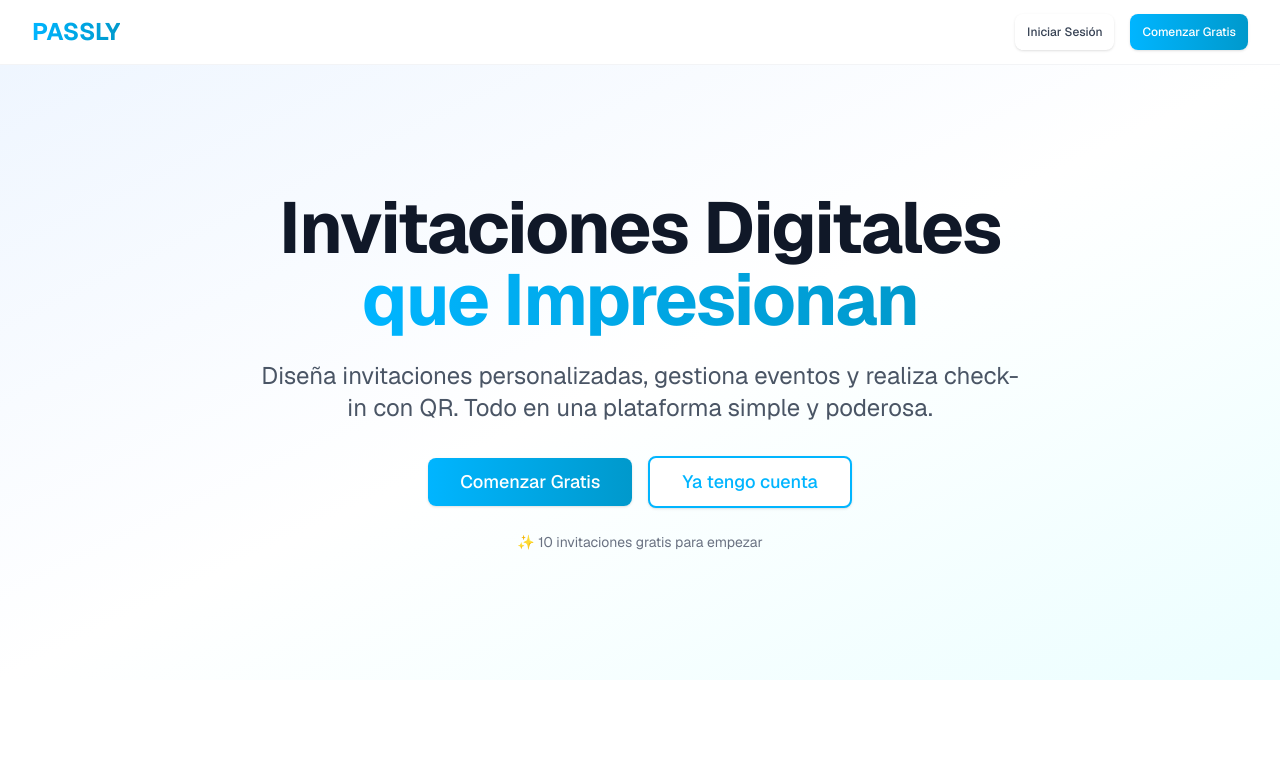
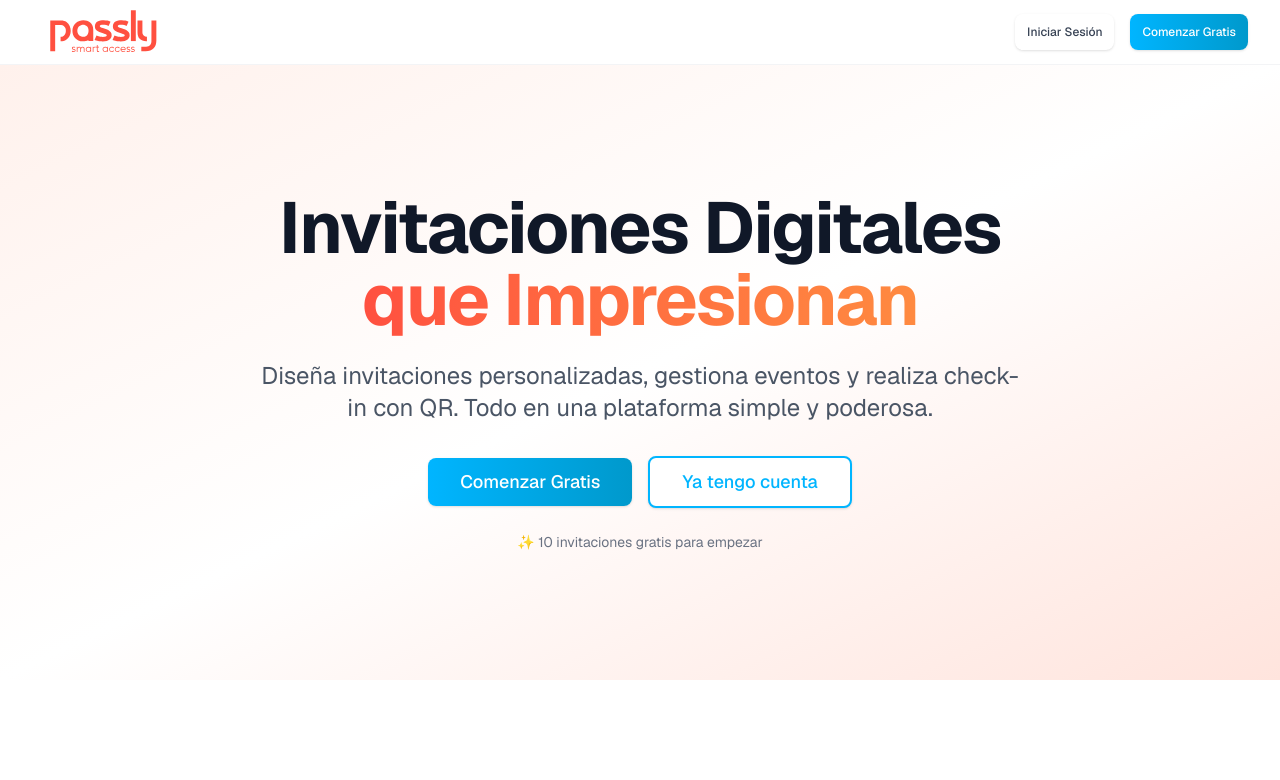
Before and after one commit to thrilogia-ux/passly, a Next.js app: page / in a window 1280 px wide. Shown: the top 780 px of the page. Built offline with nearby package versions, Linux system fonts and the light colour scheme.

Commit message:
Update branding: new PASSLY logo and orange palette

```diff
--- a/app/globals.css
+++ b/app/globals.css
@@ -3,12 +3,13 @@
 :root {
   --background: #ffffff;
   --foreground: #303030;
-  --primary: #00b5ff;
-  --primary-dark: #0099cc;
-  --secondary: #cdfa55;
-  --accent: #ff6b6b;
-  --muted: #f5f5f5;
-  --border: #e5e5e5;
+  /* Nueva paleta basada en #ff5040 */
+  --primary: #ff5040;
+  --primary-dark: #e04334;
+  --secondary: #ffe4dd;
+  --accent: #ff8a40;
+  --muted: #f9f5f3;
+  --border: #f0d0c6;
 }
 
 @theme inline {
--- a/app/page.tsx
+++ b/app/page.tsx
@@ -1,4 +1,5 @@
 import Link from "next/link";
+import Image from "next/image";
 import { Button } from "@/components/ui/button";
 import { Hero } from "@/components/landing/hero";
 import { Features } from "@/components/landing/features";
@@ -15,8 +16,14 @@ export default function HomePage() {
         <div className="max-w-7xl mx-auto px-4 sm:px-6 lg:px-8">
           <div className="flex items-center justify-between h-16">
             <div className="flex items-center">
-              <Link href="/" className="text-2xl font-bold bg-gradient-to-r from-[#00b5ff] to-[#0099cc] bg-clip-text text-transparent">
-                PASSLY
+              <Link href="/" className="flex items-center">
+                <Image
+                  src="/passly-logo.svg"
+                  alt="PASSLY"
+                  width={140}
+                  height={54}
+                  priority
+                />
               </Link>
             </div>
             <div className="flex items-center gap-4">
@@ -50,9 +57,9 @@ export default function HomePage() {
         <div className="max-w-7xl mx-auto px-4 sm:px-6 lg:px-8 py-12">
           <div className="grid grid-cols-1 md:grid-cols-4 gap-8">
             <div>
-              <h3 className="text-lg font-bold bg-gradient-to-r from-[#00b5ff] to-[#0099cc] bg-clip-text text-transparent mb-4">
-                PASSLY
-              </h3>
+              <div className="mb-4">
+                <Image src="/passly-logo.svg" alt="PASSLY" width={120} height={46} />
+              </div>
               <p className="text-sm text-gray-600">
                 La plataforma más completa para gestionar invitaciones digitales y check-in de eventos.
               </p>
@@ -60,24 +67,24 @@ export default function HomePage() {
             <div>
               <h4 className="font-semibold text-gray-900 mb-4">Producto</h4>
               <ul className="space-y-2 text-sm text-gray-600">
-                <li><Link href="#features" className="hover:text-[#00b5ff]">Características</Link></li>
-                <li><Link href="#pricing" className="hover:text-[#00b5ff]">Precios</Link></li>
-                <li><Link href="#use-cases" className="hover:text-[#00b5ff]">Casos de Uso</Link></li>
+                <li><Link href="#features" className="hover:text-[#ff5040]">Características</Link></li>
+                <li><Link href="#pricing" className="hover:text-[#ff5040]">Precios</Link></li>
+                <li><Link href="#use-cases" className="hover:text-[#ff5040]">Casos de Uso</Link></li>
               </ul>
             </div>
             <div>
               <h4 className="font-semibold text-gray-900 mb-4">Empresa</h4>
               <ul className="space-y-2 text-sm text-gray-600">
-                <li><Link href="#contact" className="hover:text-[#00b5ff]">Contacto</Link></li>
-                <li><Link href="/login" className="hover:text-[#00b5ff]">Iniciar Sesión</Link></li>
-                <li><Link href="/register" className="hover:text-[#00b5ff]">Registrarse</Link></li>
+                <li><Link href="#contact" className="hover:text-[#ff5040]">Contacto</Link></li>
+                <li><Link href="/login" className="hover:text-[#ff5040]">Iniciar Sesión</Link></li>
+                <li><Link href="/register" className="hover:text-[#ff5040]">Registrarse</Link></li>
               </ul>
             </div>
             <div>
               <h4 className="font-semibold text-gray-900 mb-4">Legal</h4>
               <ul className="space-y-2 text-sm text-gray-600">
-                <li><a href="#" className="hover:text-[#00b5ff]">Términos de Servicio</a></li>
-                <li><a href="#" className="hover:text-[#00b5ff]">Privacidad</a></li>
+                <li><a href="#" className="hover:text-[#ff5040]">Términos de Servicio</a></li>
+                <li><a href="#" className="hover:text-[#ff5040]">Privacidad</a></li>
               </ul>
             </div>
           </div>
--- a/components/landing/hero.tsx
+++ b/components/landing/hero.tsx
@@ -3,13 +3,13 @@ import { Button } from "@/components/ui/button";
 
 export function Hero() {
   return (
-    <section className="relative overflow-hidden bg-gradient-to-br from-blue-50 via-white to-cyan-50">
+    <section className="relative overflow-hidden bg-gradient-to-br from-[#fff1ec] via-white to-[#ffe4dd]">
       <div className="max-w-7xl mx-auto px-4 sm:px-6 lg:px-8 py-24 sm:py-32">
         <div className="text-center">
           <h1 className="text-5xl sm:text-6xl lg:text-7xl font-bold tracking-tight text-gray-900 mb-6">
             Invitaciones Digitales
             <br />
-            <span className="bg-gradient-to-r from-[#00b5ff] to-[#0099cc] bg-clip-text text-transparent">
+            <span className="bg-gradient-to-r from-[#ff5040] to-[#ff8a40] bg-clip-text text-transparent">
               que Impresionan
             </span>
           </h1>
```
Also changed, not shown: public/passly-logo.svg (added).
